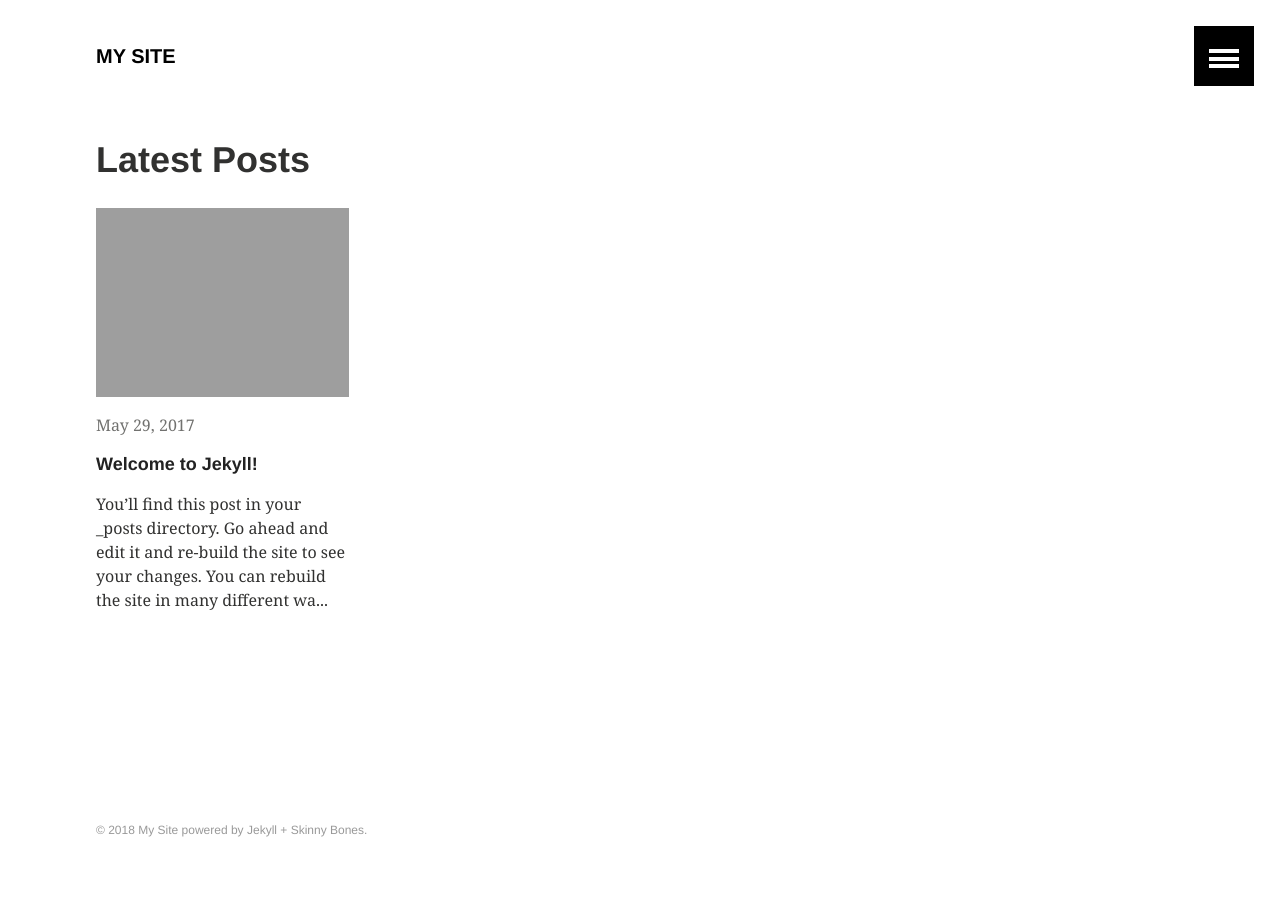
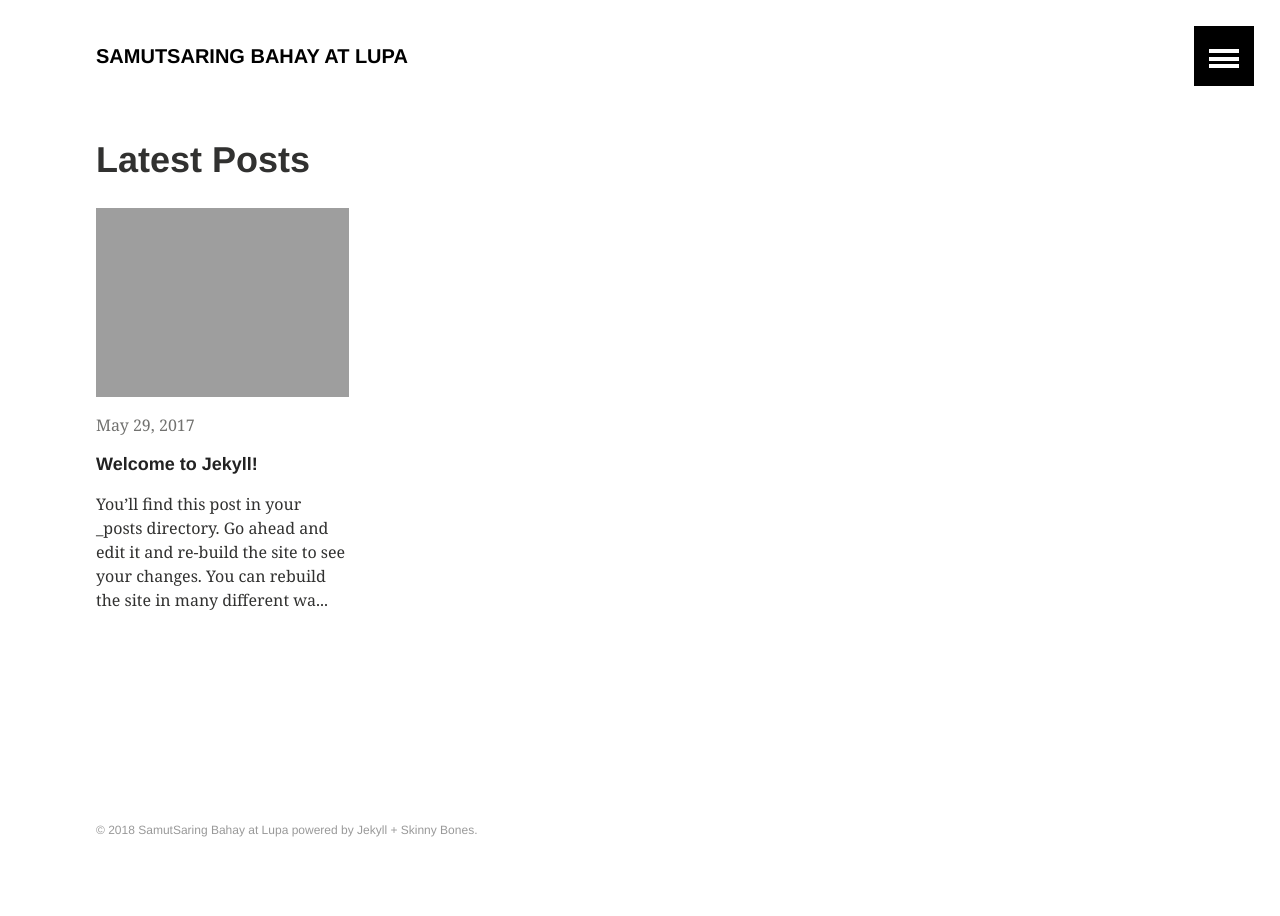
Before and after one commit to oscariotes/robotbot, a Jekyll site: the page built from index.md, in a window 1280 px wide. Built offline with Jekyll 4.4.1, drawn with Linux system fonts in a browser that asks for light colours.

Commit message:
Update _config.yml

```diff
--- a/_config.yml
+++ b/_config.yml
@@ -1,6 +1,6 @@
 # Site wide configuration
 
-title: "My Site"
+title: "SamutSaring Bahay at Lupa"
 description: "This is a description of my awesome site."
 logo: # 120x120 px default image used for Twitter summary card
 teaser: # 400x250 px default teaser image used in image archive grid
```
